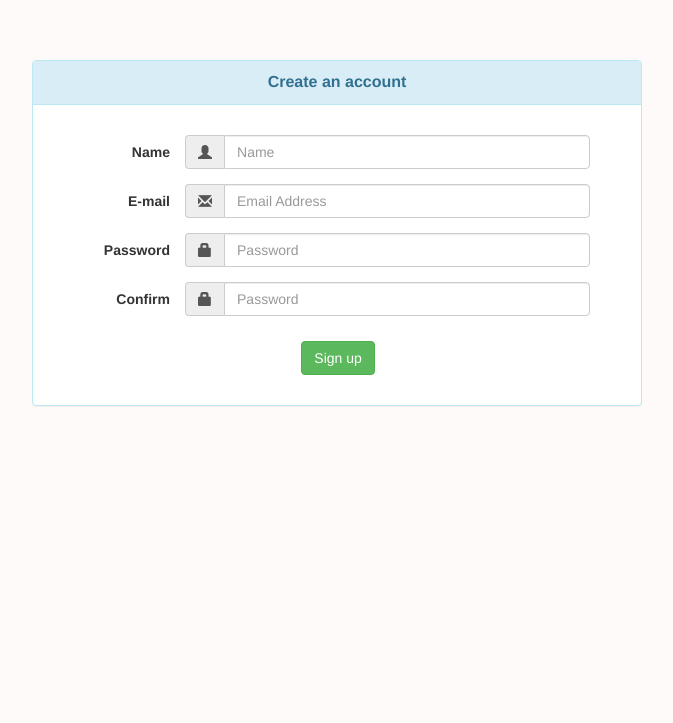
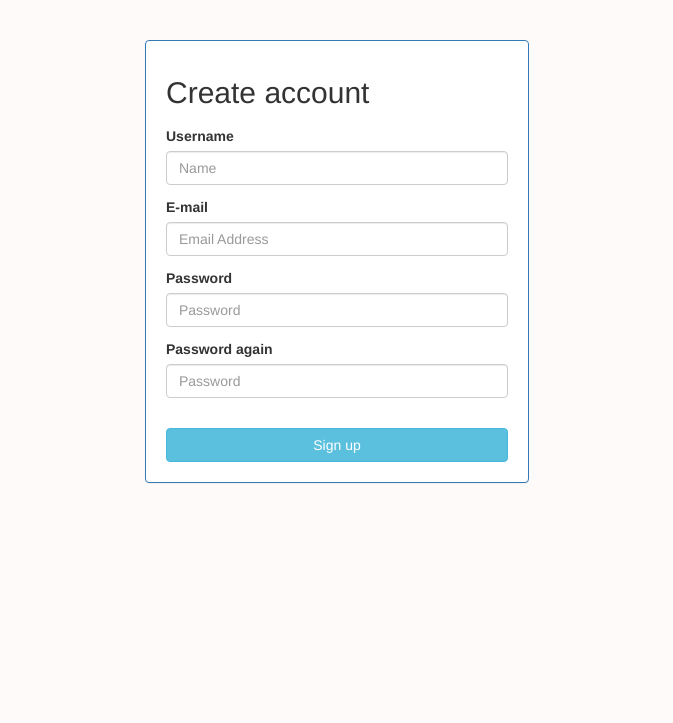
Before and after one commit to YuiJL/myweblog, a Flask app: page /register in a window 1280 px wide. Shown: the part 50-773 px from the top of the page, without its empty margins (303-976 px from the left). Run offline with Flask 2, Linux system fonts and the light colour scheme; parts of the project's set-up code (start-up, migrations or seed data) failed here and were passed over; some libraries are stand-ins or nearby versions.

Commit message:
rewrite sign up page & other minor updates

```diff
--- a/www/app/static/css/yui.css
+++ b/www/app/static/css/yui.css
@@ -301,15 +301,31 @@ a:hover {
 
 /* css for register.html */
 #signupbox {
-    margin-top: 50px;
+    width: 30%;
+    margin: auto;
+    margin-top: 30px;
+}
+
+.form-group:first-child {
+    margin-bottom: 0;
 }
 
 #signupform .alert {
+    margin: 0;
     padding: 10px;
 }
 
+.form-group {
+    padding: 0 20px;
+    margin-top: 0;
+    margin-bottom: 5px;
+}
+
+#signupform label {
+    padding-bottom: 5px;
+}
+
 #recaptcha {
-    margin: auto;
-    width: 50%;
-    padding-bottom: 10px;
+    margin-top: 15px;
+    margin-bottom: 15px;
 }
--- a/www/app/static/js/login.js
+++ b/www/app/static/js/login.js
@@ -15,10 +15,7 @@ $("textarea").keydown(function(e) {
 
 $(document).ready(function() {
     $("#change").click(function() {
-        $("#upload").fadeToggle('fast');
-    });
-    $("#control").click(function() {
-        $("#upload").fadeOut('fast');
+        $("#upload").fadeToggle();
     });
 });
 
--- a/www/app/static/js/register.js
+++ b/www/app/static/js/register.js
@@ -8,8 +8,8 @@ new Vue({
     data: {
         name: '',
         email: '',
-        password1: '',
-        password2: '',
+        pw1: '',
+        pw2: '',
         message: ''
     },
     ready: function() {
@@ -24,19 +24,19 @@ new Vue({
                 this.message = "Please enter a valid e-mail address!";
                 return $('.alert').show();
             }
-            if (this.password1.length < 6) {
+            if (this.pw1.length < 6) {
                 this.message = "Password must be at least 6 characters!";
                 return $('.alert').show();
             }
-            if (this.password1 !== this.password2) {
-                this.message = "The two passwords don't match!";
+            if (this.pw1 !== this.pw2) {
+                this.message = "Passwords don't match!";
                 return $('.alert').show();
             }
             $.ajax('/register', {
                 data: {
                     name: self.name.trim(),
                     email: self.email,
-                    sha1_password: sha1(self.email + ':' + self.password1),
+                    sha1_password: sha1(self.email + ':' + self.pw1),
                     recaptcha: grecaptcha.getResponse()
                 },
                 method: "POST"
--- a/www/app/templates/__base__.html
+++ b/www/app/templates/__base__.html
@@ -52,7 +52,6 @@
                                 <form id="loginform" v-on:submit.prevent="login" class="form">
                                     <div class="alert alert-danger" hidden>
                                         <a class="close" onclick="$('.alert').fadeOut('fast')">&times;</a>
-                                        <span class="glyphicon glyphicon-info-sign"></span>
                                         <span v-text="message"></span>
                                     </div>
                                     <div class="form-group">
--- a/www/app/templates/register.html
+++ b/www/app/templates/register.html
@@ -3,54 +3,37 @@
 {% block title %}Register{% endblock %}
 
 {% block content %}
-<div id="signupbox" class="mainbox col-sm-6 col-sm-offset-3">
-    <div class="panel panel-info">
-        <div class="panel-heading">
-            <div class="panel-title text-center"><strong>Create an account</strong></div>
+<div class="panel panel-primary" id="signupbox">
+    <div class="panel-body">
+        <form id="signupform" v-on:submit.prevent="register" class="form-horizontal">
+            <div class="form-group">
+                <h2>Create account</h2>
             </div>
-        <div class="panel-body" style="padding-top:5%">
-            <form id="signupform" v-on:submit.prevent="register" class="form-horizontal">
             <div class="alert alert-danger" hidden>
-                    <a class="close" onclick="$('.alert').fadeOut('fast')">&times;</a>
-                    <i class="glyphicon glyphicon-info-sign"></i>
+                <a class="close" onclick="$('.alert').fadeOut()">&times;</a>
                 <span v-text="message"></span>
             </div>
             <div class="form-group">
-                    <label class="col-md-3 control-label">Name</label>
-                    <div class="col-md-8 input-group">
-                        <span class="input-group-addon"><i class="glyphicon glyphicon-user"></i></span>
-                        <input class="form-control" v-model="name" type="name" maxlength="50" placeholder="Name" required>
-                    </div>
+                <label class="control-label">Username</label>
+                <input class="form-control" v-model="name" type="name" placeholder="Name" required>
             </div>
             <div class="form-group">
-                    <label class="col-md-3 control-label">E-mail</label>
-                    <div class="col-md-8 input-group">
-                        <span class="input-group-addon"><i class="glyphicon glyphicon-envelope"></i></span>
-                        <input class="form-control" v-model="email" type="email" maxlength="50" placeholder="Email Address" required>
-                    </div>
+                <label class="control-label">E-mail</label>
+                <input class="form-control" v-model="email" type="email" placeholder="Email Address" required>
             </div>
             <div class="form-group">
-                    <label class="col-md-3 control-label">Password</label>
-                    <div class="col-md-8 input-group">
-                        <span class="input-group-addon"><i class="glyphicon glyphicon-lock"></i></span>
-                        <input class="form-control" v-model="password1" type="password" maxlength="16" placeholder="Password" required>
-                    </div>
+                <label class="control-label">Password</label>
+                <input class="form-control" v-model="pw1" type="password" maxlength="16" placeholder="Password" required>
             </div>
             <div class="form-group">
-                    <label class="col-md-3 control-label">Confirm</label>
-                    <div class="col-md-8 input-group">
-                        <span class="input-group-addon"><i class="glyphicon glyphicon-lock"></i></span>
-                        <input class="form-control" v-model="password2" type="password" maxlength="16" placeholder="Password" required>
+                <label class="control-label">Password again</label>
+                <input class="form-control" v-model="pw2" type="password" maxlength="16" placeholder="Password" required>
             </div>
-                </div>
-                <div class="g-recaptcha" id="recaptcha" data-sitekey="{{ site_key }}"></div>
+            <div class="g-recaptcha form-group" id="recaptcha" data-sitekey="{{ site_key }}"></div>
             <div class="form-group">
-                    <div class="col-sm-5 col-sm-offset-5">
-                        <button class="btn btn-success" type="submit">Sign up</button>
-                    </div>
+                <button class="btn btn-info btn-block" type="submit">Sign up</button>
             </div>
         </form>
-        </div>
     </div>
 </div>
 {% endblock %}
```
Also changed, not shown: www/app/static/js/manage.js (+0 -7 lines), www/app/templates/manage.html (+2 -37 lines). Lines whose indentation alone changed are shown as unchanged.
